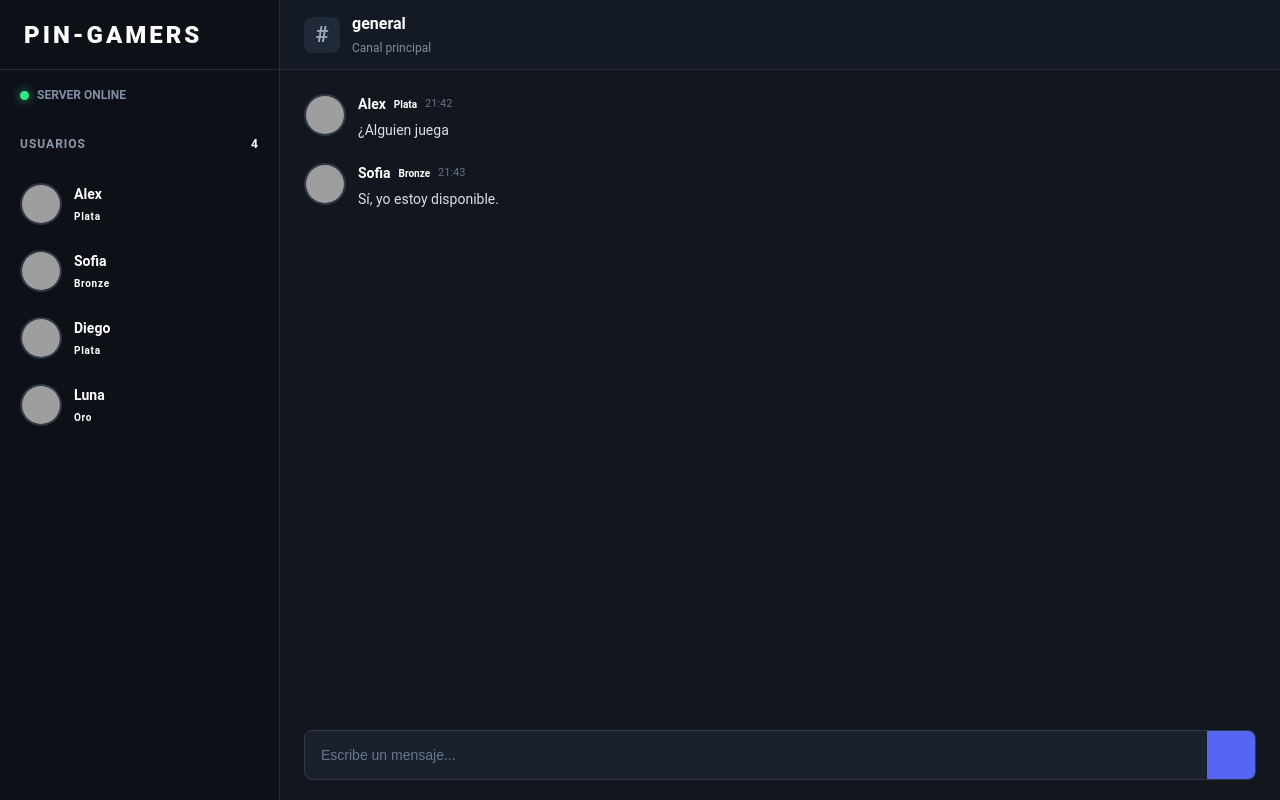
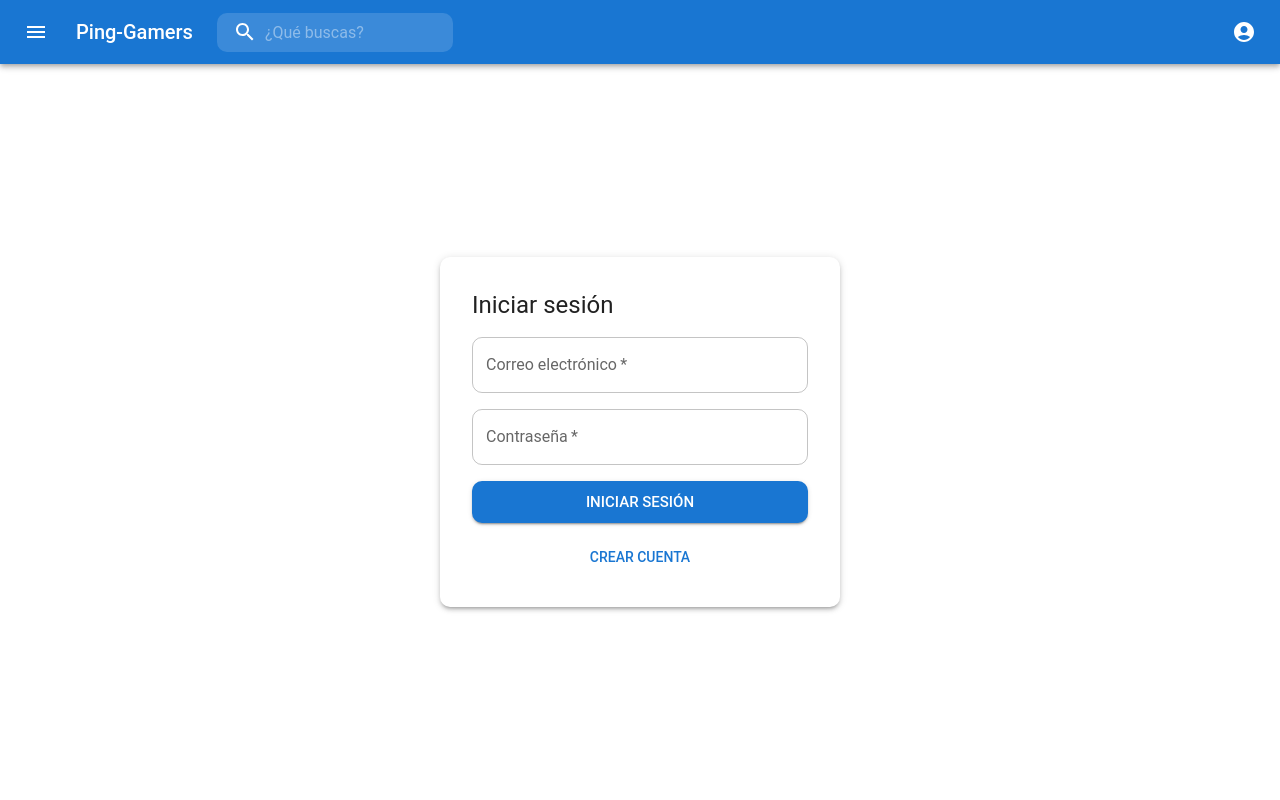
Before and after one commit to Eris7531/Proyecto-AWR---Los-Ping-inos, a React (Vite) app in the folder frontend/: page / in a window 1280 px wide. Shown: the top 800 px of the page. Built offline with nearby package versions, Linux system fonts and the light colour scheme; grey boxes are pictures that could not be loaded.

Commit message:
Fix: Se modifican las interfaces y los archivos afectados por el cambio.

```diff
--- a/frontend/db.json
+++ b/frontend/db.json
@@ -1,28 +1,70 @@
 {
+  "authUsers": [
+    {
+      "id": 1,
+      "name": "Alex",
+      "avatar": "https://i.pravatar.cc/150?img=12",
+      "rank": [
+        {
+          "id": 1,
+          "Game": {
+            "id": 1,
+            "gameName": "League of Legends"
+          },
+          "rankName": "Plata"
+        }
+      ],
+      "email": "alex@gmail.com",
+      "password": "123456"
+    },
+    {
+      "id": 2,
+      "name": "Sofia",
+      "avatar": "https://i.pravatar.cc/150?img=47",
+      "rank": [
+        {
+          "id": 2,
+          "Game": {
+            "id": 1,
+            "gameName": "League of Legends"
+          },
+          "rankName": "Bronce"
+        }
+      ],
+      "email": "sofia@gmail.com",
+      "password": "qwerty"
+    }
+  ],
   "users": [
     {
       "id": 1,
       "name": "Alex",
       "avatar": "https://i.pravatar.cc/150?img=12",
-      "rank": "Plata"
+      "rank": [
+        {
+          "id": 1,
+          "Game": {
+            "id": 1,
+            "gameName": "League of Legends"
+          },
+          "rankName": "Plata"
+        }
+      ]
     },
     {
       "id": 2,
       "name": "Sofia",
       "avatar": "https://i.pravatar.cc/150?img=47",
-      "rank": "Bronze"
-    },
-    {
-      "id": 3,
-      "name": "Diego",
-      "avatar": "https://i.pravatar.cc/150?img=33",
-      "rank": "Plata"
-    },
-    {
-      "id": 4,
-      "name": "Luna",
-      "avatar": "https://i.pravatar.cc/150?img=44",
-      "rank": "Oro"
+      "rank": [
+        {
+          "id": 2,
+          "Game": {
+            "id": 1,
+            "gameName": "League of Legends"
+          },
+          "rankName": "Bronce"
+        }
+      ]
     }
   ],
   "$schema": "./node_modules/json-server/schema.json"
--- a/frontend/src/App.tsx
+++ b/frontend/src/App.tsx
@@ -1,7 +1,52 @@
 import { AppRouter } from "./routes/AppRouter";
+import {useState} from "react";
+import PrimarySearchAppBar from "./components/Banner";
+import Login from "./components/Login";
+import Register from "./components/Register";
+import type { AuthenticatedUser, PubilcUser } from "./types/user";
 
 function App() {
-  return <AppRouter />;
+  const [user, setUser] = useState<PubilcUser | null>(null);
+  const [showRegister, setShowRegister] = useState(false);
+
+  const handleLogin = (authenticatedUser: AuthenticatedUser) => {
+    const publicUser: PubilcUser = {
+      id: authenticatedUser.id,
+      name: authenticatedUser.name,
+      avatar: authenticatedUser.avatar,
+      rank: authenticatedUser.rank,
+    };
+    setUser(publicUser);
+  };
+
+  const handleLogout = () => {
+    setUser(null);
+  };
+
+  return (
+    <>
+      <PrimarySearchAppBar
+        user={user}
+        onLogout={handleLogout}
+      />
+      {user ? (
+        <main>
+          <h1>Bienvenido, {user.name}</h1>
+        </main>
+      ): showRegister ? (
+        <Register
+          onRegister={handleLogin}
+          onGoToLogin={() => setShowRegister(false)}
+        />
+      ) : (
+        <Login
+          onLogin={handleLogin}
+          onGoToRegister={() => setShowRegister(true)}
+        />
+      )}
+      <AppRouter />
+    </>
+  );
 }
 
 export default App;
--- a/frontend/src/components/Banner.tsx
+++ b/frontend/src/components/Banner.tsx
@@ -16,10 +16,10 @@ import MailIcon from '@mui/icons-material/Mail';
 import NotificationsIcon from '@mui/icons-material/Notifications';
 import MoreIcon from '@mui/icons-material/MoreVert';
 import {useState} from "react";
-import type {User} from "../types/user";
+import type { PubilcUser } from "../types/user";
 
 interface BannerProps {
-    user: User | null;
+    user: PubilcUser | null;
     onLogout: () => void;
 }
 
--- a/frontend/src/components/Login.tsx
+++ b/frontend/src/components/Login.tsx
@@ -1,6 +1,6 @@
 import { useState } from "react";
 import axios from "axios";
-import type {User} from "../types/user"
+import type { AuthenticatedUser } from "../types/user"
 import {
     Box,
     Button,
@@ -12,7 +12,7 @@ import {
 
 
 interface LoginProps {
-    onLogin: (user: User) => void;
+    onLogin: (user: AuthenticatedUser) => void;
     onGoToRegister: () => void;
 };
 
@@ -28,8 +28,8 @@ function Login({onLogin, onGoToRegister}: LoginProps) {
         setError("");
 
         try {
-            const response = await axios.get<User[]>(
-                "http://localhost:3001/users"
+            const response = await axios.get<AuthenticatedUser[]>(
+                "http://localhost:3001/authUsers"
             );
 
             const users = response.data;
@@ -105,6 +105,7 @@ function Login({onLogin, onGoToRegister}: LoginProps) {
                         type="submit"
                         variant="contained"
                         size="large"
+                        //onClick={goToHomePage}
                     >
                         Iniciar sesión
                     </Button>
--- a/frontend/src/components/Register.tsx
+++ b/frontend/src/components/Register.tsx
@@ -1,6 +1,6 @@
 import {useState} from "react";
 import axios from "axios";
-import type {User} from "../types/user"
+import type { AuthenticatedUser } from "../types/user"
 import {
     Box,
     Button,
@@ -12,7 +12,7 @@ import {
 
 
 interface RegisterProps {
-    onRegister: (user: User) => void;
+    onRegister: (user: AuthenticatedUser) => void;
     onGoToLogin: () => void;
 }
 
@@ -32,8 +32,8 @@ function Register({ onRegister, onGoToLogin, }: RegisterProps) {
             return;
         }
         try {
-            const response = await axios.get<User[]>(
-                "http://localhost:3001/users"
+            const response = await axios.get<AuthenticatedUser[]>(
+                "http://localhost:3001/authUsers"
             );
 
             const users = response.data;
@@ -44,10 +44,12 @@ function Register({ onRegister, onGoToLogin, }: RegisterProps) {
                 return;
             }
 
-            const newUser = await axios.post<User> (
-                "http://localhost:3001/users",
+            const newUser = await axios.post<AuthenticatedUser> (
+                "http://localhost:3001/authUsers",
                 {
                     name,
+                    avatar: "",
+                    rank: [],
                     email,
                     password
                 }
--- a/frontend/src/pages/Sala.tsx
+++ b/frontend/src/pages/Sala.tsx
@@ -1,12 +1,12 @@
 import { useEffect, useRef, useState } from "react";
 import usersData from "../../db.json";
 import type { Message } from "../types/message";
-import type { User} from "../types/user";
+import type { PubilcUser } from "../types/user";
 import "../styles/Sala.css"
 
 function Sala() {
 
-    const users: User[] = usersData.users;
+    const users: PubilcUser[] = usersData.users;
 
     const [messages, setMessages] = useState<Message[]>(() => {
         const saved = localStorage.getItem("gaming-Sala");
@@ -31,7 +31,7 @@ function Sala() {
 
     const [message, setMessage] = useState("");
 
-    const currentUser: User = users[0];
+    const currentUser: PubilcUser = users[0];
 
     const messagesEndRef =
         useRef<HTMLDivElement>(null);
@@ -85,7 +85,7 @@ function Sala() {
 
     };
 
-    const getUser = (userId: number) => {
+    const getUser = (userId: number): PubilcUser | undefined => {
         return users.find(
         (user) => user.id === userId
         );
@@ -110,7 +110,10 @@ function Sala() {
             </div>
 
             <div className="users-list">
-                {users.map((user) => (
+                {users.map((user) => {
+                    const currentRank = user.rank[0]?.rankName ?? "Sin rango";
+
+                    return (
                 <div className="user-card" key={user.id}>
 
                     <div className="avatar-container">
@@ -126,15 +129,13 @@ function Sala() {
                         {user.name}
                     </span>
 
-                    <span
-                        className={`user-rank ${user.rank.toLowerCase()}`}
-                    >
-                        {user.rank}
+                    <span className={`user-rank ${currentRank.toLowerCase()}`}>
+                        {currentRank}
                     </span>
                     </div>
 
                 </div>
-                ))}
+                )})}
             </div>
 
             </aside>
@@ -165,6 +166,8 @@ function Sala() {
 
                 if (!user) return null;
 
+                const currentRank = user.rank[0]?.rankName ?? "Sin rango";
+
                 return (
                     <div className="message" key={msg.id}>
 
@@ -182,10 +185,8 @@ function Sala() {
                             {user.name}
                         </span>
 
-                        <span
-                            className={`message-rank ${user.rank.toLowerCase()}`}
-                        >
-                            {user.rank}
+                        <span className={`message-rank ${currentRank.toLowerCase()}`}>
+                            {currentRank}
                         </span>
 
                         <span className="message-time">
```
Also changed, not shown: frontend/src/components/HomePage.tsx (added, +15 -0 lines), frontend/src/types/user.ts (+21 -5 lines), 1 other file (tests, documents, lock files or other folders).
